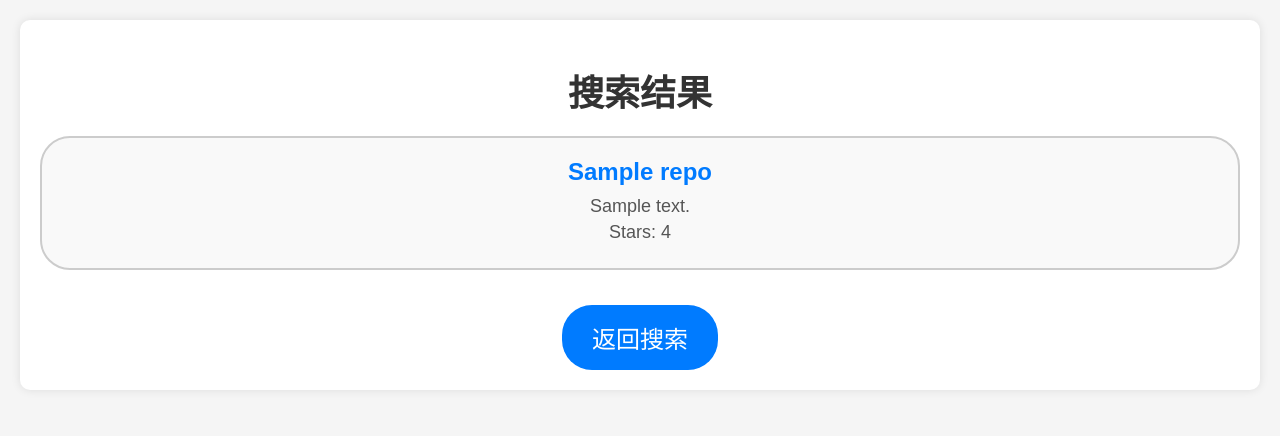
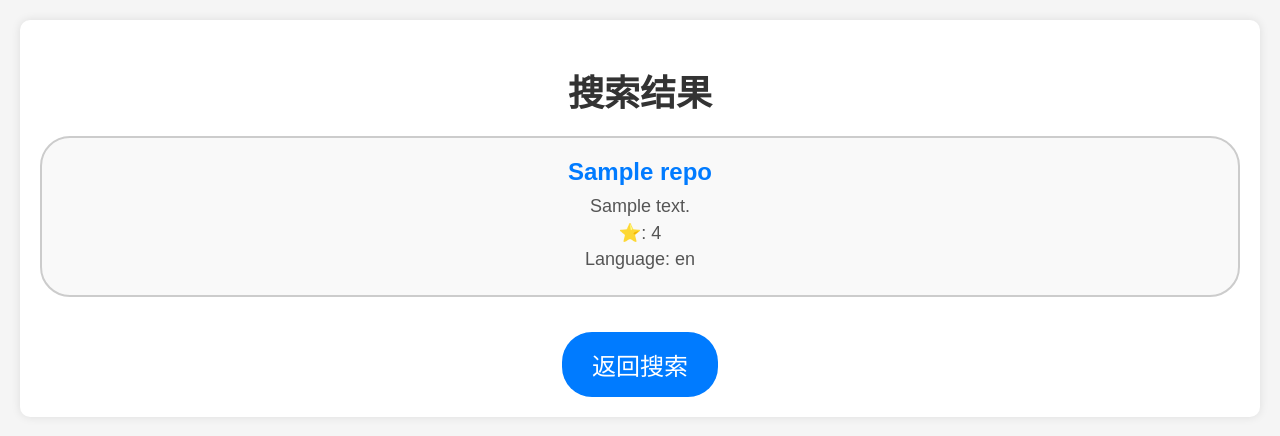
Before and after one commit to tamikip/GitGPT, a Flask app: template templates/results.html in a window 1280 px wide. Shown: the top 436 px of the page. Run offline with Flask 3, Linux system fonts and the light colour scheme; the template is opened without the code that fills it: most values are stand-ins (such as "Sample title", 1, 10 or a date in 2020).

Commit message:
Update results.html

```diff
--- a/templates/results.html
+++ b/templates/results.html
@@ -5,6 +5,7 @@
     <meta name="viewport" content="width=device-width, initial-scale=1.0">
     <title>搜索结果</title>
     <link rel="stylesheet" href="{{ url_for('static', filename='styles.css') }}">
+    <link rel="icon" href="static/logo.png" type="image/png">
 </head>
 <body>
     <div class="container">
@@ -15,7 +16,8 @@
                     <div class="repo" onclick="window.open('{{ repo.url }}', '_blank')">
                         <h2>{{ repo.name }}</h2>
                         <p>{{ repo.description or 'No description available.' }}</p>
-                        <p>Stars: {{ repo.stars }}</p>
+                        <p>⭐: {{ repo.stars }}</p>
+                        <p>Language: {{ repo.language }}</p>
                     </div>
                 {% endfor %}
             {% else %}
```
